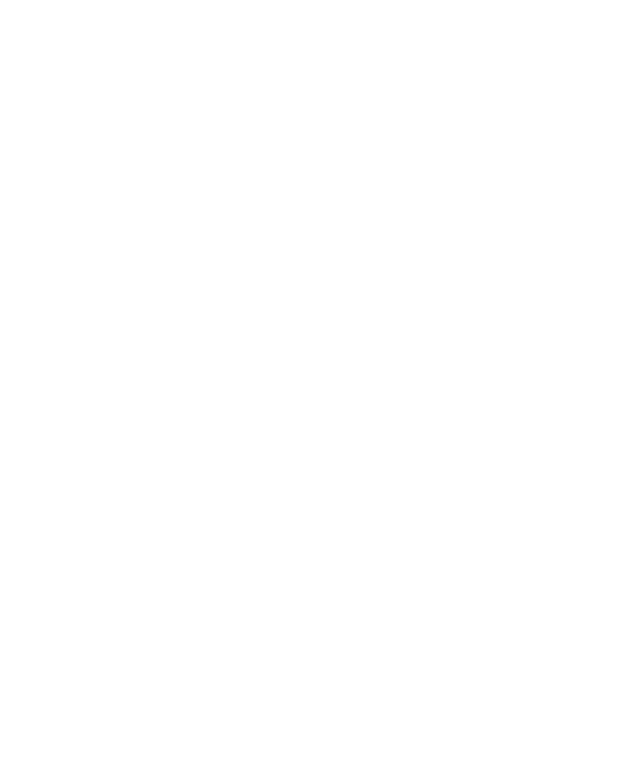
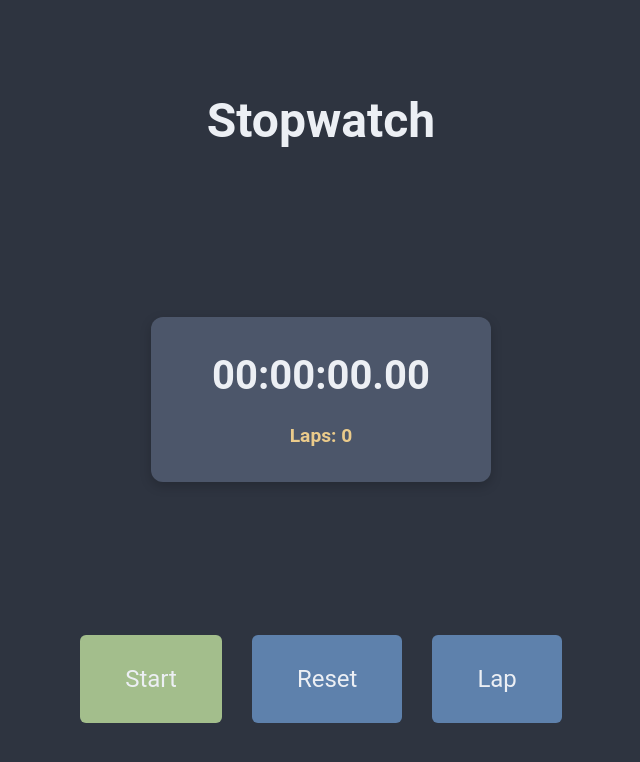
Before and after one commit to Shopify/eng-intern-assessment-react, a React app: page / in a window 1280 px wide. Shown: the top 762 px of the page, without its empty margins (319-959 px from the left). Built offline with nearby package versions, Linux system fonts and the light colour scheme.

Commit message:
Implemented logic for stopwatch timer/laps

```diff
--- a/src/App.tsx
+++ b/src/App.tsx
@@ -1,7 +1,104 @@
-import React from 'react'
+/**
+ * @file App.tsx
+ * @desc React component to display the Stopwatch app
+ * @author Hadi Naqvi
+ */
 
+import React, { useState, useEffect, useRef } from 'react';
+import StopWatch from './StopWatch';
+import StopWatchButton from './StopWatchButton';
+import { formatTime } from './StopWatchUtils';
+import { containerStyle, buttonsContainerStyle, titleStyle } from './styles';
+
+
+/**
+ * App component to be rendered onto the index page
+ * @returns {JSX.Element} - React component that displays a stopwatch with various buttons to control it
+ */
 export default function App() {
+    const [isRunning, setRunning] = useState<boolean>(false);
+    const [startTime, setStartTime] = useState<number | null>(null);
+    const [elapsedTime, setElapsedTime] = useState<number>(0);
+    const [laps, setLaps] = useState<number>(0);
+    const animationFrameRef = useRef<number>();
+
+    // Stopwatch timer
+    useEffect(() => {
+        const animate = (timestamp: number) => {
+            if (isRunning && startTime) {
+                const newElapsedTime = elapsedTime + (timestamp - startTime);
+                // If the stopwatch time gets too high, it resets back to 0ms by default
+                elapsedTime === Number.MAX_SAFE_INTEGER ? setElapsedTime(0) : setElapsedTime(newElapsedTime);
+                setStartTime(timestamp);
+                animationFrameRef.current = requestAnimationFrame(animate);
+            }
+        };
+
+        const startAnimation = () => {
+            if (!startTime) {
+                setStartTime(performance.now());
+            }
+            animationFrameRef.current = requestAnimationFrame(animate);
+        };
+
+        if (isRunning) {
+            startAnimation();
+        }
+        else {
+            cancelAnimationFrame(animationFrameRef.current as number);
+        }
+
+        return () => {
+            cancelAnimationFrame(animationFrameRef.current as number);
+        };
+    }, [isRunning, startTime, elapsedTime]);
+
+    /**
+     * Function which starts and stops the stopwatch
+     */
+    const startStopTime = () => {
+        setRunning(!isRunning);
+    }
+
+    /**
+     * Function which resets the stopwatch time and lap counter
+     */
+    const resetStopWatch = () => {
+        setRunning(false);
+        setStartTime(null);
+        setElapsedTime(0);
+        setLaps(0);
+    }
+
+    /**
+     * Function which increments the lap counter
+     */
+    const countLap = () => {
+        // By default the lap count wraps back around to 0 if it gets too high
+        if (laps === Number.MAX_SAFE_INTEGER) {
+            setLaps(0);
+        }
+        else {
+            setLaps(laps + 1);
+        }
+    }
+
     return(
-        <div></div>
+        <>
+        {/* Removes default margin/padding of HTML pages */}
+        <style>{"body, html {margin: 0; padding: 0;"}</style>
+
+        <div style={containerStyle}>
+            <h1 style={titleStyle}>Stopwatch</h1>
+            <StopWatch time={formatTime(elapsedTime)} laps={laps}/>
+
+            <div style={buttonsContainerStyle}>
+                <StopWatchButton colour={isRunning ? "red" : "green"} name={isRunning ? "Stop" : "Start"} onClick={startStopTime}/>
+                <StopWatchButton colour={"blue"} name={"Reset"} onClick={resetStopWatch}/>
+                <StopWatchButton colour={"blue"} name={"Lap"} onClick={countLap}/>
+            </div>
+
+        </div>
+        </>
     )
 }
--- /dev/null
+++ b/src/StopWatchUtils.ts
@@ -0,0 +1,32 @@
+/**
+ * @file StopWatchUtils.ts
+ * @desc Utility functions such as time formatters for a stopwatch
+ * @author Hadi Naqvi
+ */
+
+/**
+ * Formats the elapsed time of a stopwatch into a string format of HH:MM:ss.mm
+ * @param {number} elapsedTime - The elapsed time in milliseconds of a stopwatch timer
+ * @returns {string} - A formatted string representing the elapsed time in the format HH:MM:SS.mm
+ *
+ * @example
+ * // Usage example:
+ * const elapsedTime = 3665500; // 1 hour, 1 minute, 5.5 seconds
+ * const formattedTime = formatTime(elapsedTime);
+ * console.log(formattedTime); // Output: "01:01:05.55"
+ */
+export const formatTime = (elapsedTime: number): string => {
+    // Calculates the number of hours, minutes, seconds, and milliseconds (First 2 digits) passed
+    const hours = Math.floor(elapsedTime / 3600000);
+    const minutes = Math.floor((elapsedTime % 3600000) / 60000);
+    const seconds = Math.floor((elapsedTime % 60000) / 1000);
+    const truncatedMilliseconds = Math.floor((elapsedTime % 1000) / 10);
+
+    // Formats and returns the time in HH:MM:SS.mm
+    const formattedHours = String(hours).padStart(2, '0');
+    const formattedMinutes = String(minutes).padStart(2, '0');
+    const formattedSeconds = String(seconds).padStart(2, '0');
+    const formattedMilliseconds = String(truncatedMilliseconds).padStart(2, '0');
+
+    return `${formattedHours}:${formattedMinutes}:${formattedSeconds}.${formattedMilliseconds}`;
+}
```
